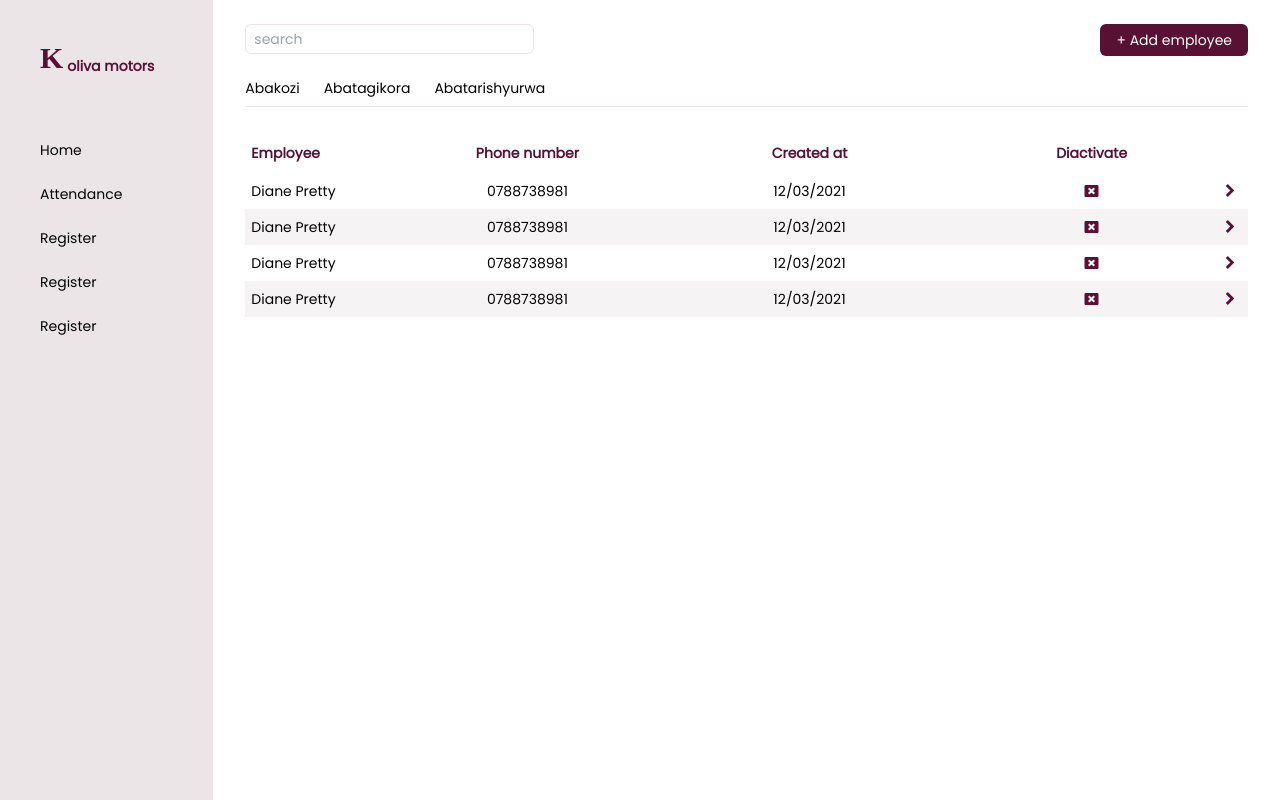
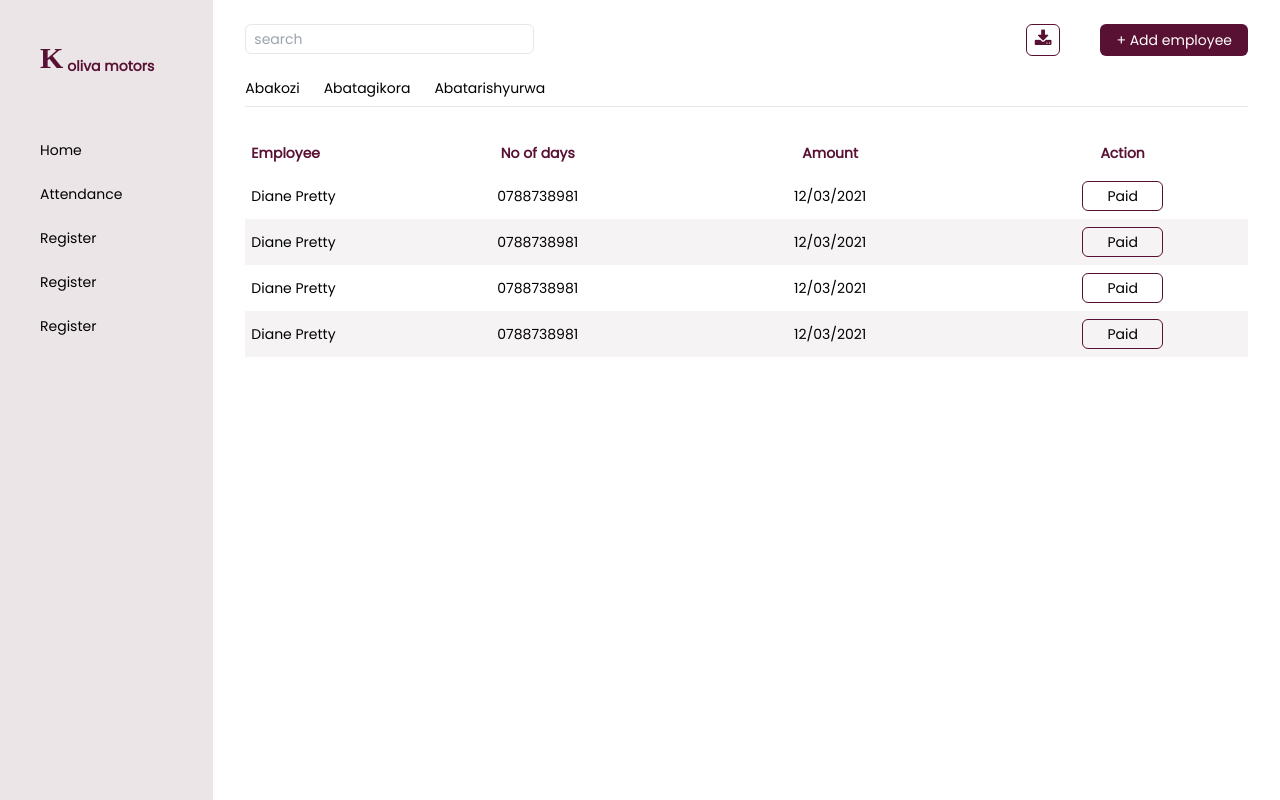
Before and after one commit to dianKoliva/kmFront, a React (Vite) app in the folder km/: page /employees/abatarishyurwa in a window 1280 px wide. Built offline with nearby package versions, Linux system fonts and the light colour scheme; a web font is replaced by a local one.

Commit message:
new changes

```diff
--- a/km/src/components/employees/Abatarishyurwa.jsx
+++ b/km/src/components/employees/Abatarishyurwa.jsx
@@ -8,7 +8,13 @@ const ListEmp = () => {
         <div>
               <div className="flex text-sm">
                 <input type="search" spellCheck="false" placeholder='search'  className=' focus:outline-none border-2 border-side rounded-md px-2 py-1  ' name="" id="" />
-                <button className=' hover:animate__animated  hover:animate__pulse hover:animate__delay-2s bg-def px-4 absolute right-0 mr-8 h-8 text-white rounded-md'> + Add employee</button>
+                <div className='absolute right-0 mr-8 flex'>
+                    <div className='border-2 mr-10 rounded-md  border-def border-solid'>
+                    <i className="fa px-2  text-lg cursor-pointer text-def fa-download"></i>
+                    </div>
+                <button className='  bg-def px-4  h-8 text-white rounded-md'> + Add employee</button>
+                </div>
+
               </div>
 
               <div className='' >
@@ -27,10 +33,10 @@ const ListEmp = () => {
 
 <th className=' text-left' width="100">  Employee</th>
 
-<th width="150">Phone number</th>
-<th width="200">Created at</th>
-<th width="150">Diactivate</th>
-<th width="2"></th>
+<th width="150">No of days</th>
+<th width="200">Amount</th>
+<th width="150">Action</th>
+
 </thead>
 <tbody>
 <tr className='py-2'>
@@ -38,29 +44,48 @@ const ListEmp = () => {
 <td className=' text-left'> Diane Pretty</td>
 <td>0788738981</td>
 <td>12/03/2021</td>
-<td><i className="fa cursor-pointer text-def fa-window-close"></i></td>
-<td><i className="fa cursor-pointer text-def fa-chevron-right"></i></td>
+<td>
+<button className='border-2 border-solid focus: border-def px-6 rounded-md py-1'>
+    Paid
+</button>
+</td>
+
 </tr>
 <tr>
 <td className=' text-left'> Diane Pretty</td>
 <td>0788738981</td>
 <td>12/03/2021</td>
-<td><i className="fa cursor-pointer text-def fa-window-close"></i></td>
-<td><i className="fa cursor-pointer text-def fa-chevron-right"></i></td>
+<td>
+<button className='border-2 border-solid focus: border-def px-6 rounded-md py-1'>
+    Paid
+</button>
+</td>
+
 </tr>
 <tr>
 <td className=' text-left'> Diane Pretty</td>
 <td>0788738981</td>
 <td>12/03/2021</td>
-<td><i className="fa cursor-pointer text-def fa-window-close"></i></td>
-<td><i className="fa cursor-pointer text-def fa-chevron-right"></i></td>
+<td>
+
+<button className='border-2 border-solid focus: border-def px-6 rounded-md py-1'>
+    Paid
+</button>
+</td>
+
 </tr>
 <tr>
 <td className=' text-left'> Diane Pretty</td>
 <td>0788738981</td>
 <td>12/03/2021</td>
-<td><i className="fa cursor-pointer text-def fa-window-close"></i></td>
-<td><i className="fa cursor-pointer text-def fa-chevron-right"></i></td>
+<td>
+
+<button className='border-2 border-solid focus: border-def px-6 rounded-md py-1'>
+    Paid
+</button>
+
+</td>
+
 </tr>
 
 
```
